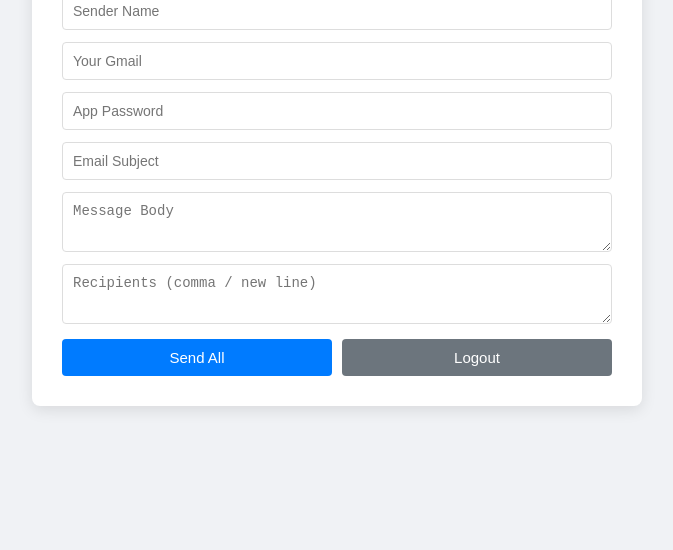
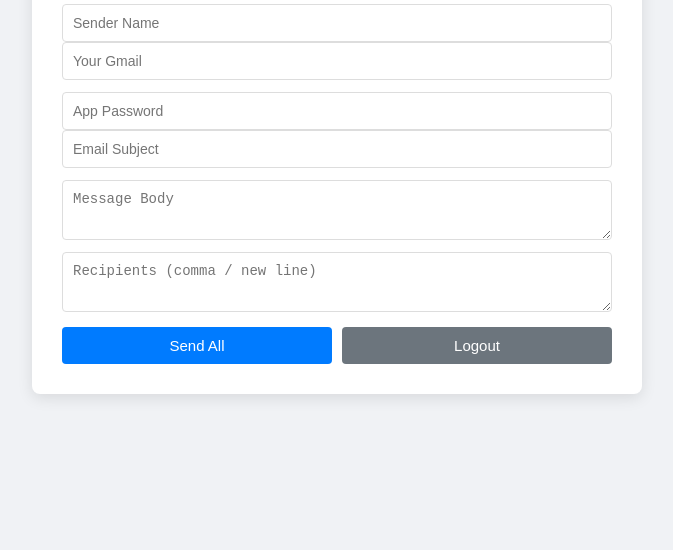
Before and after one commit to gaurav-kakwan/gaurav-kakwan, a website: page index.html in a window 1280 px wide. Shown: the part 250-800 px from the top of the page, without its empty margins (303-976 px from the left). Drawn offline with Linux system fonts and the light colour scheme; sample sign-in values are in the browser's storage.

Commit message:
Update index.html

```diff
--- a/index.html
+++ b/index.html
@@ -11,10 +11,19 @@
     <h2 class="title">📧 Secure Mail Console</h2>
 
     <div class="form-grid">
-      <input id="senderName" placeholder="Sender Name">
-      <input id="gmail" placeholder="Your Gmail">
-      <input id="apppass" type="password" placeholder="App Password">
-      <input id="subject" placeholder="Email Subject">
+      <!-- Row 1: Sender Name & Gmail -->
+      <div class="row">
+        <input id="senderName" placeholder="Sender Name">
+        <input id="gmail" placeholder="Your Gmail">
+      </div>
+
+      <!-- Row 2: App Password & Subject -->
+      <div class="row">
+        <input id="apppass" type="password" placeholder="App Password">
+        <input id="subject" placeholder="Email Subject">
+      </div>
+
+      <!-- Full Width Items -->
       <textarea id="message" placeholder="Message Body"></textarea>
       <textarea id="to" placeholder="Recipients (comma / new line)"></textarea>
     </div>
```
